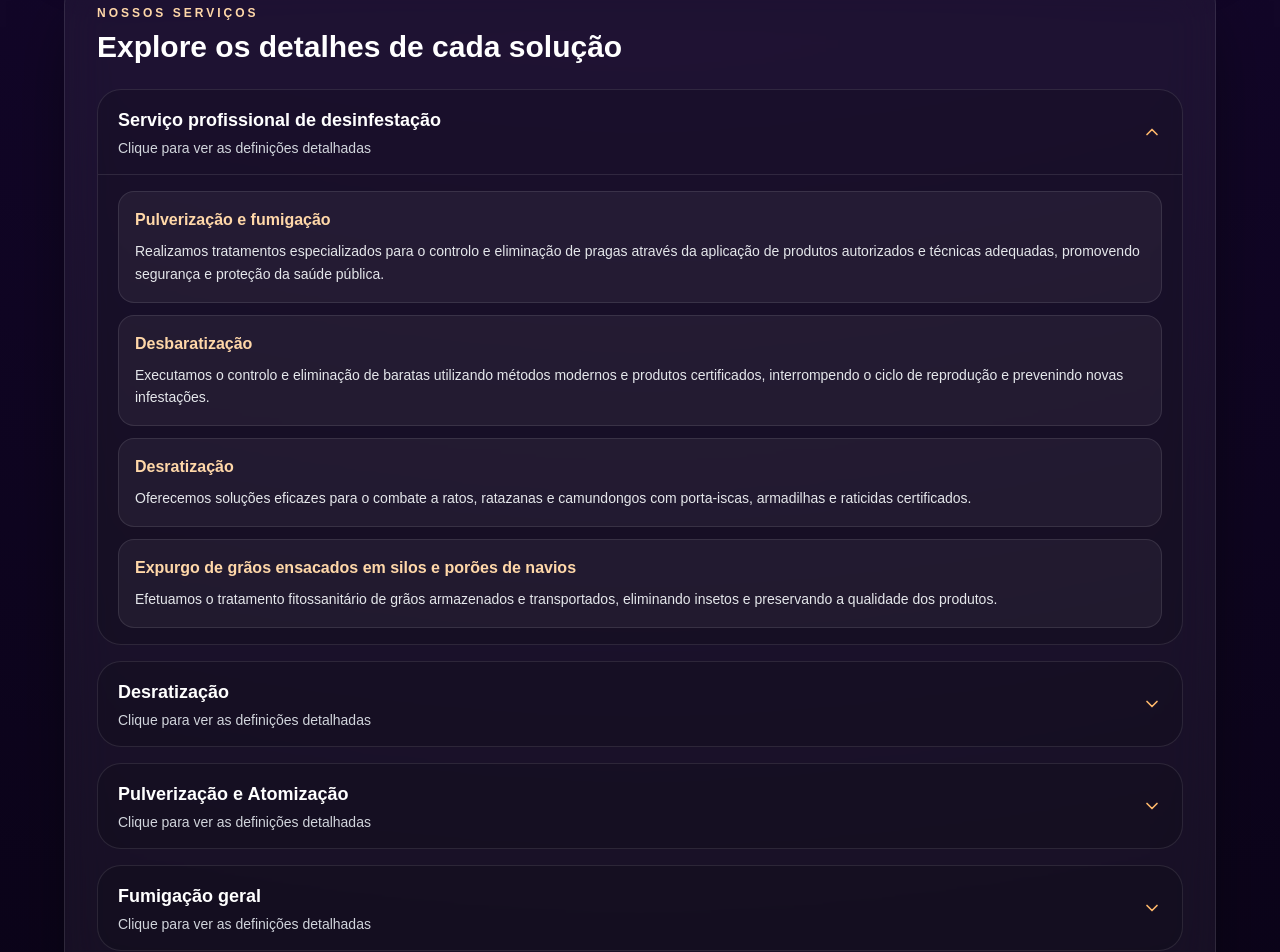
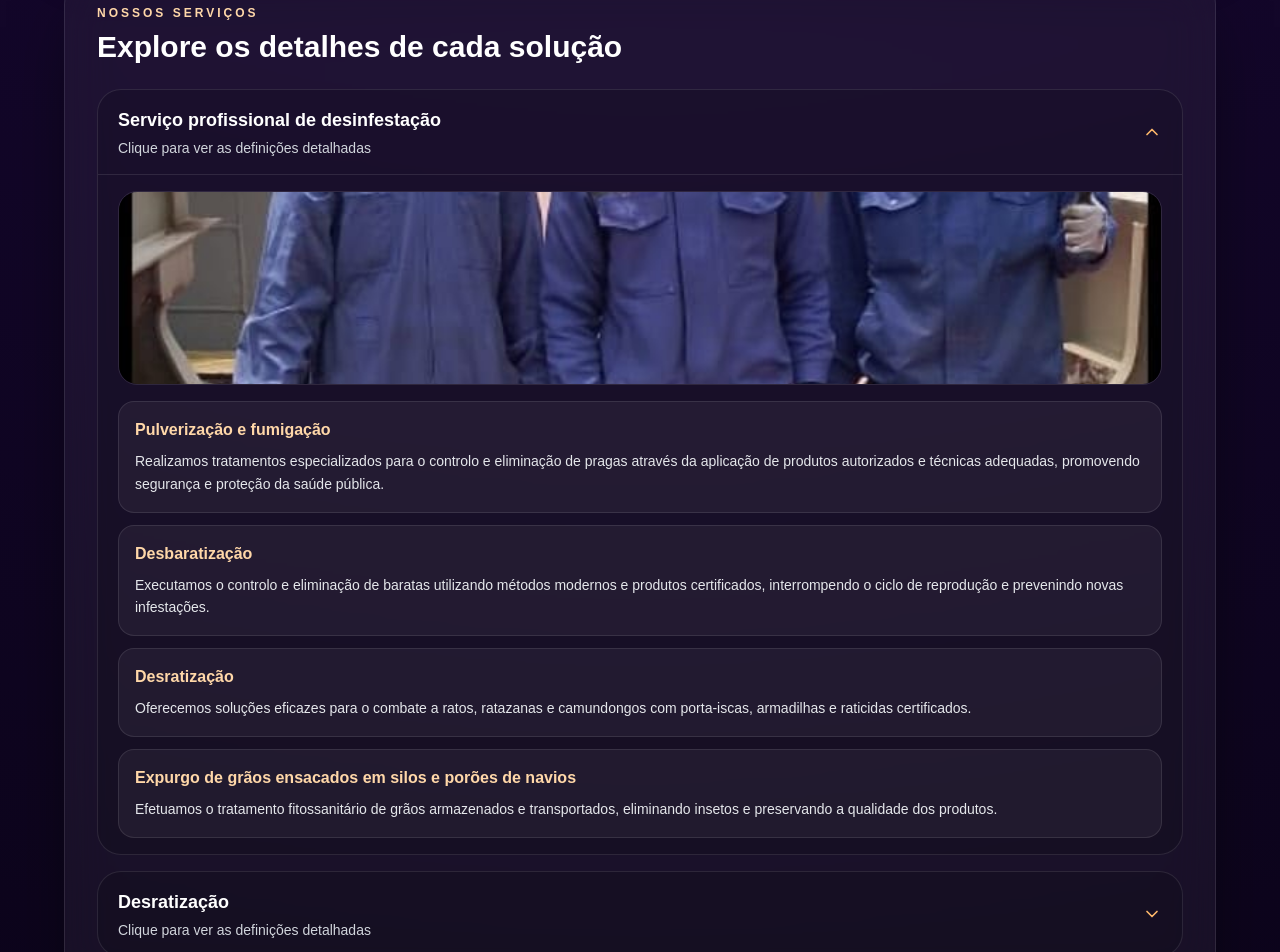
Before and after one commit to Michael0740/BIOPROM, a Next.js app: page /servicos in a window 1280 px wide. Shown: the part 1787-2739 px from the top of the page. Built offline with nearby package versions, Linux system fonts and the light colour scheme; no server answers.

Commit message:
trabalhamos na alteracao dos servicos

```diff
--- a/app/servicos/servicos.tsx
+++ b/app/servicos/servicos.tsx
@@ -8,7 +8,6 @@ import {
   CheckCircle2,
   ChevronDown,
   ChevronUp,
-  ShieldCheck,
   Sparkles,
   ScanLine,
   Leaf,
@@ -19,6 +18,13 @@ import img1 from '@/public/img/limparG.jpeg';
 import img2 from '@/public/img/service2.jpeg';
 import img3 from '@/public/img/service3.jpeg';
 import img4 from '@/public/img/service4.jpeg';
+import work1 from '@/public/img/Desratization.jpeg'
+import work2 from '@/public/img/work1.jpeg'
+import work3 from '@/public/img/work2.jpg'
+import work4 from '@/public/img/work3.jpeg'
+import work5 from '@/public/img/limparG.jpeg'
+import work6 from '@/public/img/limpezatotal.jpeg'
+import work7 from '@/public/img/work7.jpeg'
 
 const servicePillars = [
   {
@@ -73,6 +79,7 @@ const environments = [
 const serviceGroups = [
   {
     title: 'Serviço profissional de desinfestação',
+    image: work4,
     items: [
       {
         name: 'Pulverização e fumigação',
@@ -98,6 +105,7 @@ const serviceGroups = [
   },
   {
     title: 'Desratização',
+    image: work1,
     items: [
       {
         name: 'O que é desratização?',
@@ -128,6 +136,7 @@ const serviceGroups = [
   },
   {
     title: 'Pulverização e Atomização',
+    image: img3,
     items: [
       {
         name: 'O que é?',
@@ -158,6 +167,7 @@ const serviceGroups = [
   },
   {
     title: 'Fumigação geral',
+    image: work7,
     items: [
       {
         name: 'O que é?',
@@ -183,6 +193,7 @@ const serviceGroups = [
   },
   {
     title: 'Expurgo em grãos, porões e sacarias',
+    image: work3,
     items: [
       {
         name: 'O que é?',
@@ -208,6 +219,7 @@ const serviceGroups = [
   },
   {
     title: 'Jardinagem e Paisagismo',
+    image: work2,
     items: [
       {
         name: 'O que são?',
@@ -228,6 +240,7 @@ const serviceGroups = [
   },
   {
     title: 'Limpeza e Higienização',
+    image: work5,
     items: [
       {
         name: 'O que inclui?',
@@ -437,6 +450,15 @@ export default function ServicoPage() {
 
                   {isOpen && (
                     <div className="border-t border-white/10 px-5 py-4">
+                      {group.image && (
+                        <div className="mb-4 overflow-hidden rounded-[1.2rem] border border-white/10">
+                          <Image
+                            src={group.image}
+                            alt={group.title}
+                            className="h-48 w-full object-cover"
+                          />
+                        </div>
+                      )}
                       <div className="grid gap-3">
                         {group.items.map((item) => (
                           <div
```
Also changed, not shown: public/img/work7.jpeg (added).
